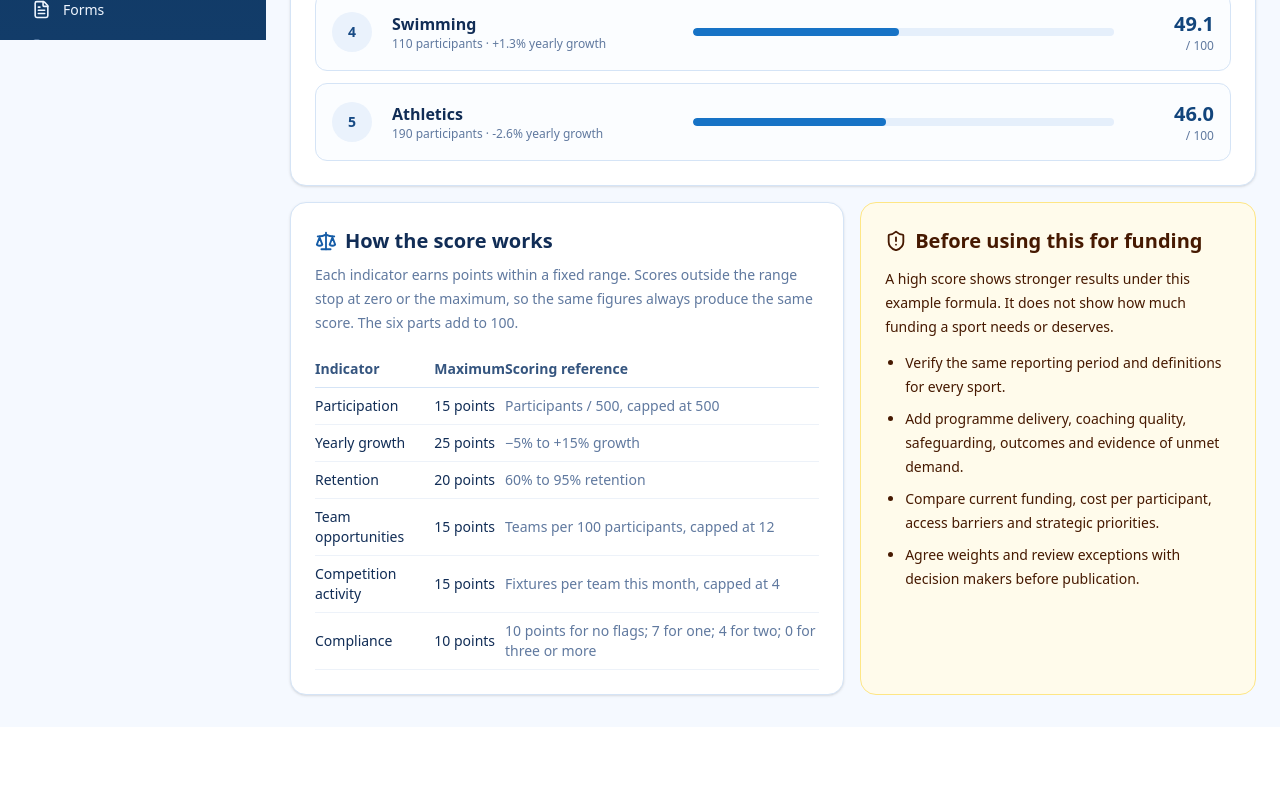
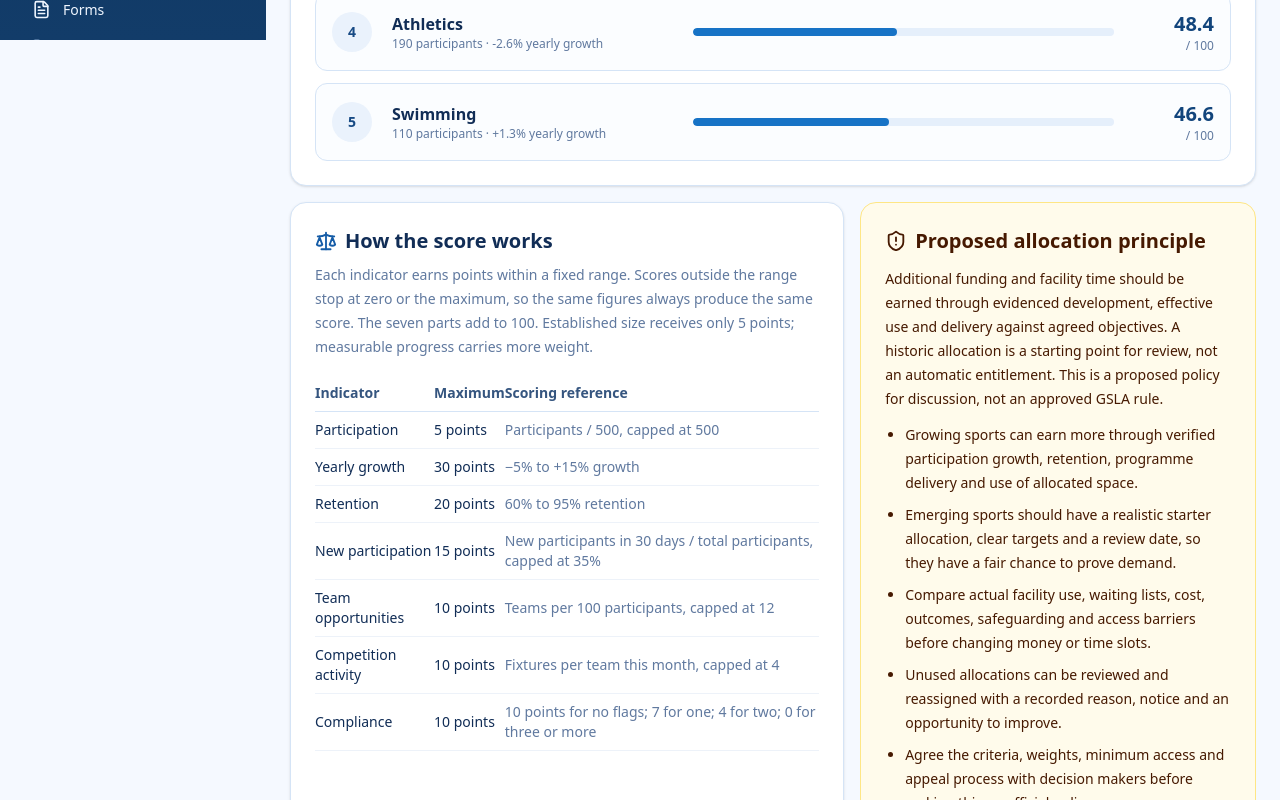
Before and after one commit to gibfesta/gsla-new-sdu, a Next.js app: page /sports-development/ranking in a window 1280 px wide. Shown: the part 760-1560 px from the top of the page. Before the commit the page ends 1487 px from the top, so only its background shows below. Built offline with nearby package versions, Linux system fonts and the light colour scheme.

Commit message:
Frame sports ranking around earned allocations

```diff
--- a/app/sports-development/ranking/page.tsx
+++ b/app/sports-development/ranking/page.tsx
@@ -30,7 +30,7 @@ export default function SportsRankingPage() {
                 <div className="grid gap-3 sm:grid-cols-2 lg:grid-cols-3">
                   {rankingCriteria.map((criterion) => <div key={criterion.key} className="flex justify-between gap-3 rounded-lg bg-[#f4f8fd] px-3 py-2 text-sm"><span>{criterion.label}</span><strong>{display(row.scores[criterion.key])} / {criterion.weight}</strong></div>)}
                 </div>
-                <p className="mt-3 text-xs text-[#60799f]">{row.sport.retentionPct}% retention · {row.sport.activeTeams} teams · {row.sport.fixturesThisMonth} fixtures this month · {row.sport.complianceFlags} compliance flags</p>
+                <p className="mt-3 text-xs text-[#60799f]">{row.sport.retentionPct}% retention · {row.sport.new30d} new participants in 30 days · {row.sport.activeTeams} teams · {row.sport.fixturesThisMonth} fixtures this month · {row.sport.complianceFlags} compliance flags</p>
               </div>
             </details>
           ))}
@@ -40,18 +40,20 @@ export default function SportsRankingPage() {
       <div className="grid gap-4 xl:grid-cols-[1.4fr_1fr]">
         <section className="rounded-2xl border border-[#d5e4f6] bg-white p-5 shadow-sm sm:p-6" aria-labelledby="method-heading">
           <h2 id="method-heading" className="flex items-center gap-2 text-xl font-bold"><Scale size={22} className="text-[#155ca7]" aria-hidden="true" />How the score works</h2>
-          <p className="mt-2 text-sm leading-6 text-[#60799f]">Each indicator earns points within a fixed range. Scores outside the range stop at zero or the maximum, so the same figures always produce the same score. The six parts add to 100.</p>
+          <p className="mt-2 text-sm leading-6 text-[#60799f]">Each indicator earns points within a fixed range. Scores outside the range stop at zero or the maximum, so the same figures always produce the same score. The seven parts add to 100. Established size receives only 5 points; measurable progress carries more weight.</p>
           <div className="mt-4 overflow-x-auto"><table className="w-full min-w-[480px] text-left text-sm"><thead><tr className="border-b border-[#d5e4f6] text-[#35557f]"><th className="py-2">Indicator</th><th className="py-2">Maximum</th><th className="py-2">Scoring reference</th></tr></thead><tbody>{rankingCriteria.map((criterion) => <tr key={criterion.key} className="border-b border-[#edf2f9]"><th scope="row" className="py-2 font-medium">{criterion.label}</th><td className="py-2">{criterion.weight} points</td><td className="py-2 text-[#60799f]">{criterion.measure}</td></tr>)}</tbody></table></div>
         </section>
         <section className="rounded-2xl border border-amber-200 bg-amber-50 p-5 sm:p-6" aria-labelledby="funding-heading">
-          <h2 id="funding-heading" className="flex items-center gap-2 text-xl font-bold text-amber-950"><ShieldAlert size={22} aria-hidden="true" />Before using this for funding</h2>
-          <p className="mt-3 text-sm leading-6 text-amber-950">A high score shows stronger results under this example formula. It does not show how much funding a sport needs or deserves.</p>
+          <h2 id="funding-heading" className="flex items-center gap-2 text-xl font-bold text-amber-950"><ShieldAlert size={22} aria-hidden="true" />Proposed allocation principle</h2>
+          <p className="mt-3 text-sm leading-6 text-amber-950">Additional funding and facility time should be earned through evidenced development, effective use and delivery against agreed objectives. A historic allocation is a starting point for review, not an automatic entitlement. This is a proposed policy for discussion, not an approved GSLA rule.</p>
           <ul className="mt-3 list-disc space-y-2 pl-5 text-sm leading-6 text-amber-950">
-            <li>Verify the same reporting period and definitions for every sport.</li>
-            <li>Add programme delivery, coaching quality, safeguarding, outcomes and evidence of unmet demand.</li>
-            <li>Compare current funding, cost per participant, access barriers and strategic priorities.</li>
-            <li>Agree weights and review exceptions with decision makers before publication.</li>
+            <li>Growing sports can earn more through verified participation growth, retention, programme delivery and use of allocated space.</li>
+            <li>Emerging sports should have a realistic starter allocation, clear targets and a review date, so they have a fair chance to prove demand.</li>
+            <li>Compare actual facility use, waiting lists, cost, outcomes, safeguarding and access barriers before changing money or time slots.</li>
+            <li>Unused allocations can be reviewed and reassigned with a recorded reason, notice and an opportunity to improve.</li>
+            <li>Agree the criteria, weights, minimum access and appeal process with decision makers before making this an official policy.</li>
           </ul>
+          <p className="mt-4 border-t border-amber-200 pt-3 text-xs leading-5 text-amber-900">The sample score does not contain verified facility utilisation, costs, programme quality or competitive results. It must not be converted directly into funding amounts or booking hours.</p>
         </section>
       </div>
     </div>
--- a/lib/sports-development/ranking.ts
+++ b/lib/sports-development/ranking.ts
@@ -3,11 +3,12 @@ import { sportsRows, type SportHealthRow } from "./demoSportMetrics";
 // Illustrative policy weights and fixed reference ranges. These must be reviewed
 // with the SDU before any score is used to inform a funding decision.
 export const rankingCriteria = [
-  { key: "participation", label: "Participation", weight: 15, measure: "Participants / 500, capped at 500" },
-  { key: "growth", label: "Yearly growth", weight: 25, measure: "−5% to +15% growth" },
+  { key: "participation", label: "Participation", weight: 5, measure: "Participants / 500, capped at 500" },
+  { key: "growth", label: "Yearly growth", weight: 30, measure: "−5% to +15% growth" },
   { key: "retention", label: "Retention", weight: 20, measure: "60% to 95% retention" },
-  { key: "teams", label: "Team opportunities", weight: 15, measure: "Teams per 100 participants, capped at 12" },
-  { key: "activity", label: "Competition activity", weight: 15, measure: "Fixtures per team this month, capped at 4" },
+  { key: "newcomers", label: "New participation", weight: 15, measure: "New participants in 30 days / total participants, capped at 35%" },
+  { key: "teams", label: "Team opportunities", weight: 10, measure: "Teams per 100 participants, capped at 12" },
+  { key: "activity", label: "Competition activity", weight: 10, measure: "Fixtures per team this month, capped at 4" },
   { key: "compliance", label: "Compliance", weight: 10, measure: "10 points for no flags; 7 for one; 4 for two; 0 for three or more" },
 ] as const;
 
@@ -18,11 +19,12 @@ const capped = (value: number) => Math.max(0, Math.min(1, value));
 
 export function scoreSport(sport: SportHealthRow): RankingRow {
   const scores: Record<Criterion, number> = {
-    participation: 15 * capped(sport.participants / 500),
-    growth: 25 * capped((sport.yoyGrowthPct + 5) / 20),
+    participation: 5 * capped(sport.participants / 500),
+    growth: 30 * capped((sport.yoyGrowthPct + 5) / 20),
     retention: 20 * capped((sport.retentionPct - 60) / 35),
-    teams: 15 * capped(sport.participants ? (sport.activeTeams / sport.participants) * 100 / 12 : 0),
-    activity: 15 * capped(sport.activeTeams ? (sport.fixturesThisMonth / sport.activeTeams) / 4 : 0),
+    newcomers: 15 * capped(sport.participants ? (sport.new30d / sport.participants) / 0.35 : 0),
+    teams: 10 * capped(sport.participants ? (sport.activeTeams / sport.participants) * 100 / 12 : 0),
+    activity: 10 * capped(sport.activeTeams ? (sport.fixturesThisMonth / sport.activeTeams) / 4 : 0),
     compliance: sport.complianceFlags === 0 ? 10 : sport.complianceFlags === 1 ? 7 : sport.complianceFlags === 2 ? 4 : 0,
   };
   return { sport, scores, total: Object.values(scores).reduce((sum, value) => sum + value, 0) };
```
